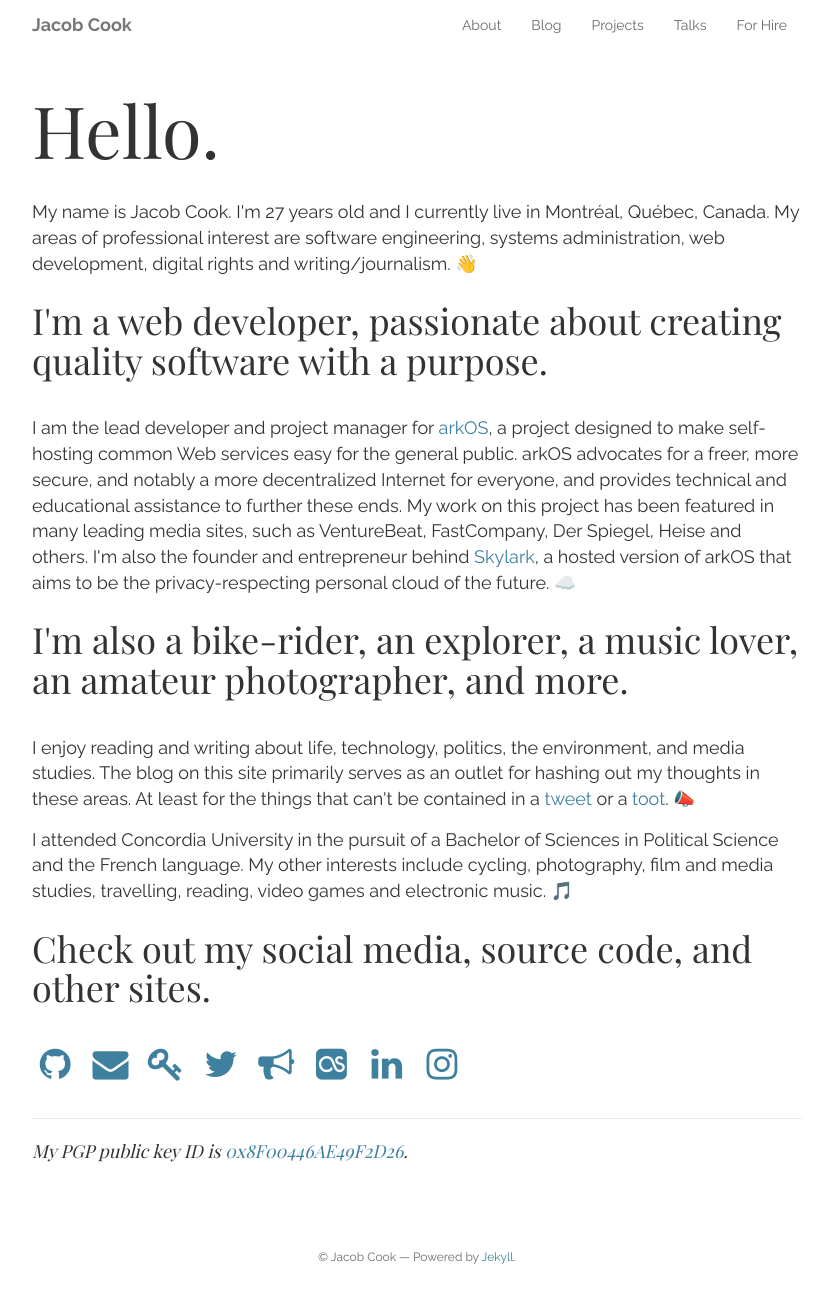
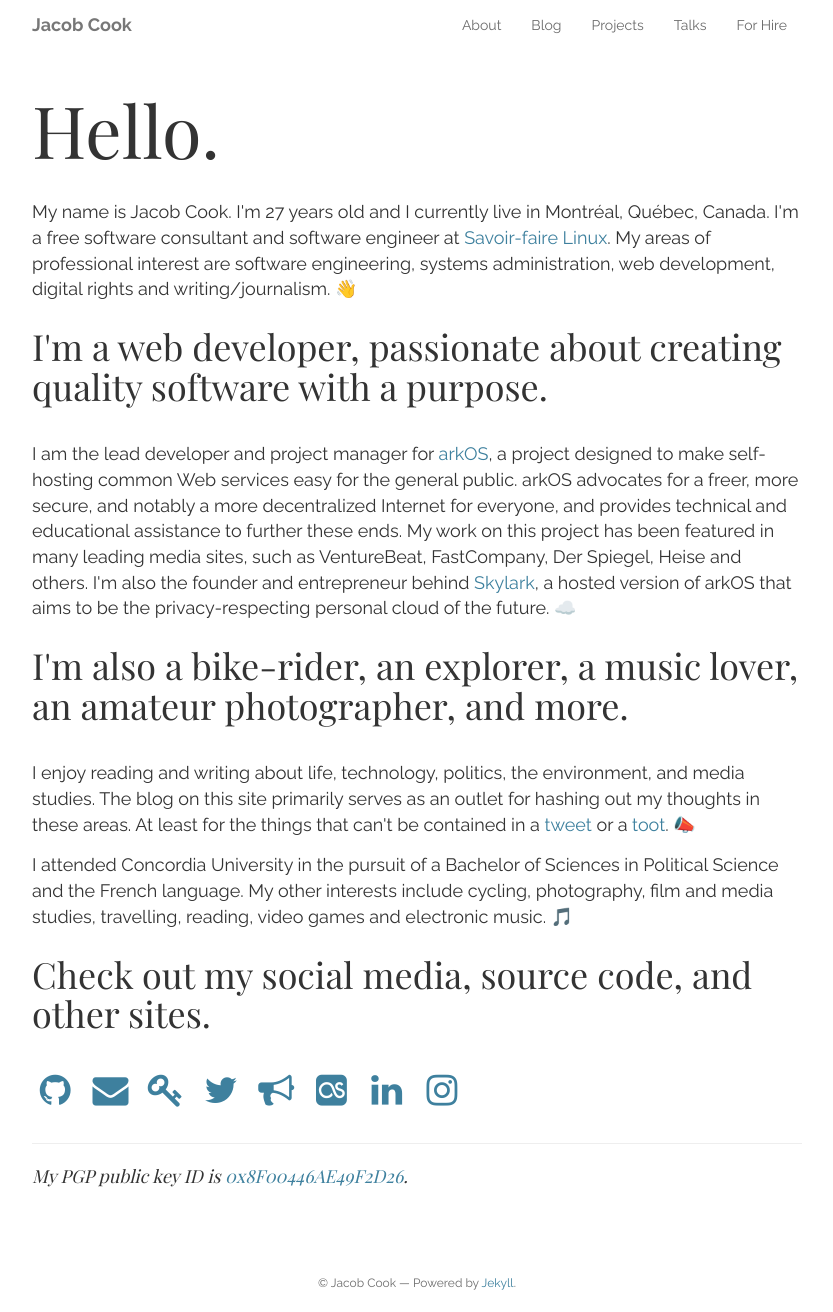
Before and after one commit to peakwinter/peakwinter.net, a Jekyll site: the page built from about.html, in a window 1280 px wide. Shown: the whole page, without its empty margins (223-1056 px from the left). Built offline with Jekyll 4.4.1, drawn with Linux system fonts in a browser that asks for light colours; nearby versions of some CDN libraries; Markdown is read by kramdown in place of the engine named in the settings; before the commit the page ends 1286 px from its top, so only the background shows below that.

Commit message:
Add SFL.

```diff
--- a/about.html
+++ b/about.html
@@ -5,7 +5,7 @@ title: About
 
 <h1>Hello.</h1>
 
-<p>My name is Jacob Cook. I'm 27 years old and I currently live in Montréal, Québec, Canada. My areas of professional interest are software engineering, systems administration, web development, digital rights and writing/journalism. 👋</p>
+<p>My name is Jacob Cook. I'm 27 years old and I currently live in Montréal, Québec, Canada. I'm a free software consultant and software engineer at <a href="https://www.savoirfairelinux.com">Savoir-faire Linux</a>. My areas of professional interest are software engineering, systems administration, web development, digital rights and writing/journalism. 👋</p>
 
 <h3>I'm a web developer, passionate about creating quality software with a purpose.</h3>
 
```
